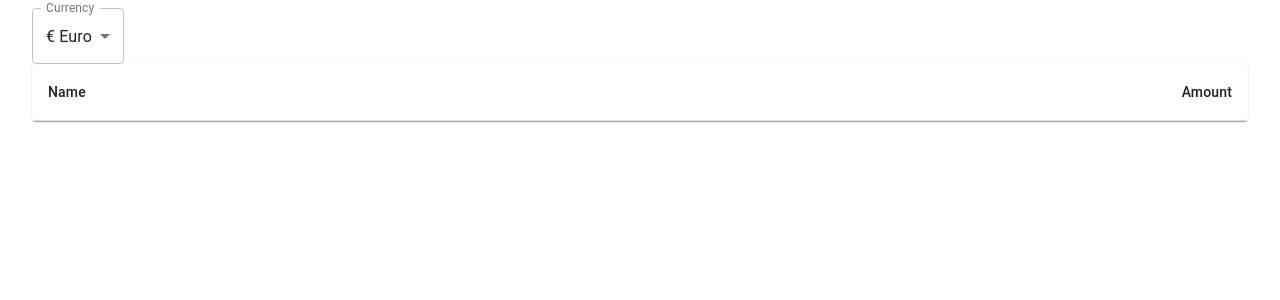
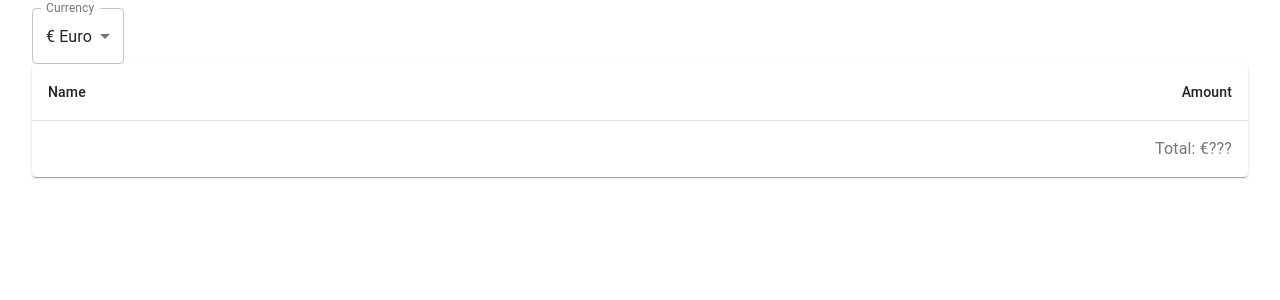
Before and after one commit to omermecitoglu/finance-tracker, a React app: page / in a window 1280 px wide. Shown: the top 300 px of the page. Built offline with nearby package versions, Linux system fonts and the light colour scheme; the HTML template or start-up script is replaced by a standard one.

Commit message:
added total to entries list

```diff
--- a/src/components/entries/list.jsx
+++ b/src/components/entries/list.jsx
@@ -1,11 +1,17 @@
 import React from "react";
 import { connect } from "react-redux";
-import { TableContainer, Table, TableHead, TableBody, TableRow, TableCell, Paper } from "@material-ui/core";
+import { TableContainer, Table, TableHead, TableBody, TableRow, TableCell, Paper, Typography } from "@material-ui/core";
 import Entry from "./entry";
+import { symbol } from "./utils";
 
-const List = ({ entries }) => (
+const List = ({ entries, currency }) => (
 	<TableContainer component={Paper}>
 		<Table>
+			<caption>
+				<Typography align="right">
+					Total: {symbol(currency)}???
+				</Typography>
+			</caption>
 			<TableHead>
 				<TableRow>
 					<TableCell>Name</TableCell>
@@ -21,8 +27,9 @@ const List = ({ entries }) => (
 	</TableContainer>
 );
 
-const mstp = ({ entries }) => ({
+const mstp = ({ entries, currency }) => ({
 	entries,
+	currency: currency.current,
 });
 
 export default connect(mstp, null)(List);
```
